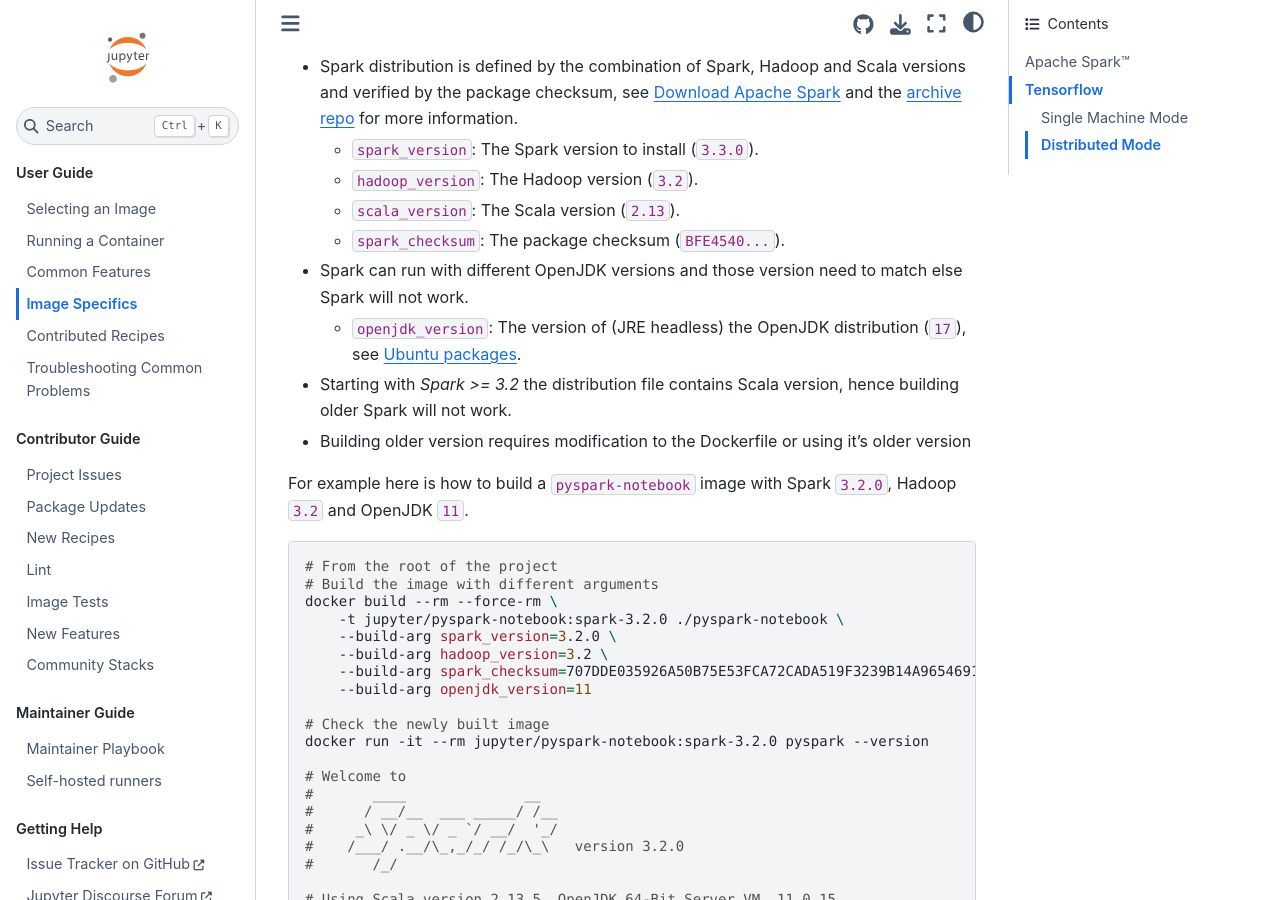
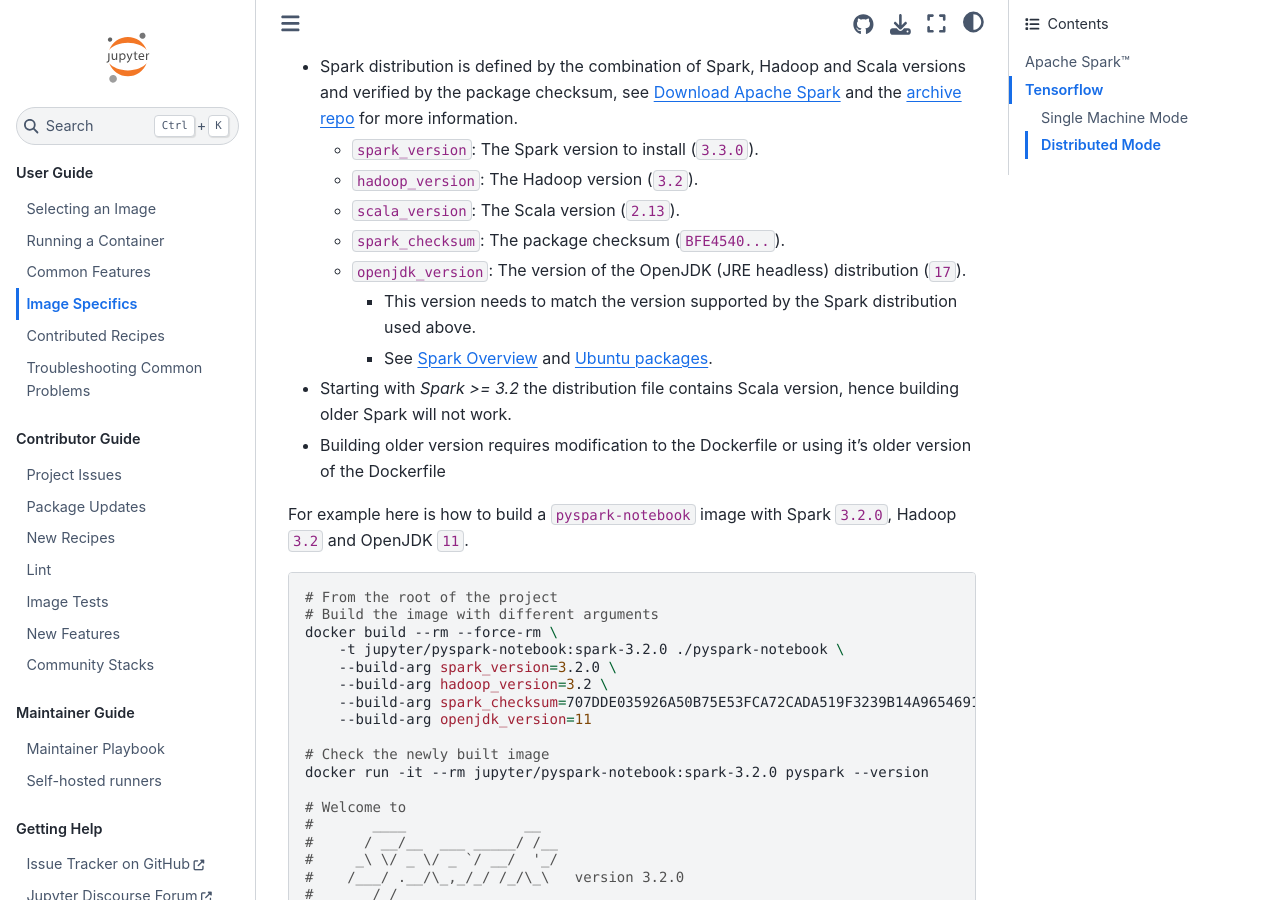
Before and after one commit to jupyter/docker-stacks, a Sphinx documentation site: the page built from docs/using/specifics.md, in a window 1280 px wide and 900 px high, scrolled down 1301 px. Built offline with Sphinx 7.4.7 and the Sphinx Book theme 1.1.4, drawn with Linux system fonts in a browser that asks for light colours.

Commit message:
Updates to the OpenJDK comments
Clarifying OpenJDK comments

```diff
--- a/docs/using/specifics.md
+++ b/docs/using/specifics.md
@@ -47,12 +47,12 @@
   - `hadoop_version`: The Hadoop version (`3.2`).
   - `scala_version`: The Scala version (`2.13`).
   - `spark_checksum`: The package checksum (`BFE4540...`).
-- Spark can run with different OpenJDK versions and those version need to match else Spark will not work.
-
-  - `openjdk_version`: The version of (JRE headless) the OpenJDK distribution (`17`), see [Ubuntu packages](https://packages.ubuntu.com/search?keywords=openjdk).
+  - `openjdk_version`: The version of the OpenJDK (JRE headless) distribution (`17`).
+    - This version needs to match the version supported by the Spark distribution used above.
+    - See [Spark Overview](https://spark.apache.org/docs/latest/#downloading) and [Ubuntu packages](https://packages.ubuntu.com/search?keywords=openjdk).
 
 - Starting with _Spark >= 3.2_ the distribution file contains Scala version, hence building older Spark will not work.
-- Building older version requires modification to the Dockerfile or using it's older version
+- Building older version requires modification to the Dockerfile or using it's older version of the Dockerfile
 
 For example here is how to build a `pyspark-notebook` image with Spark `3.2.0`, Hadoop `3.2` and OpenJDK `11`.
 
```
